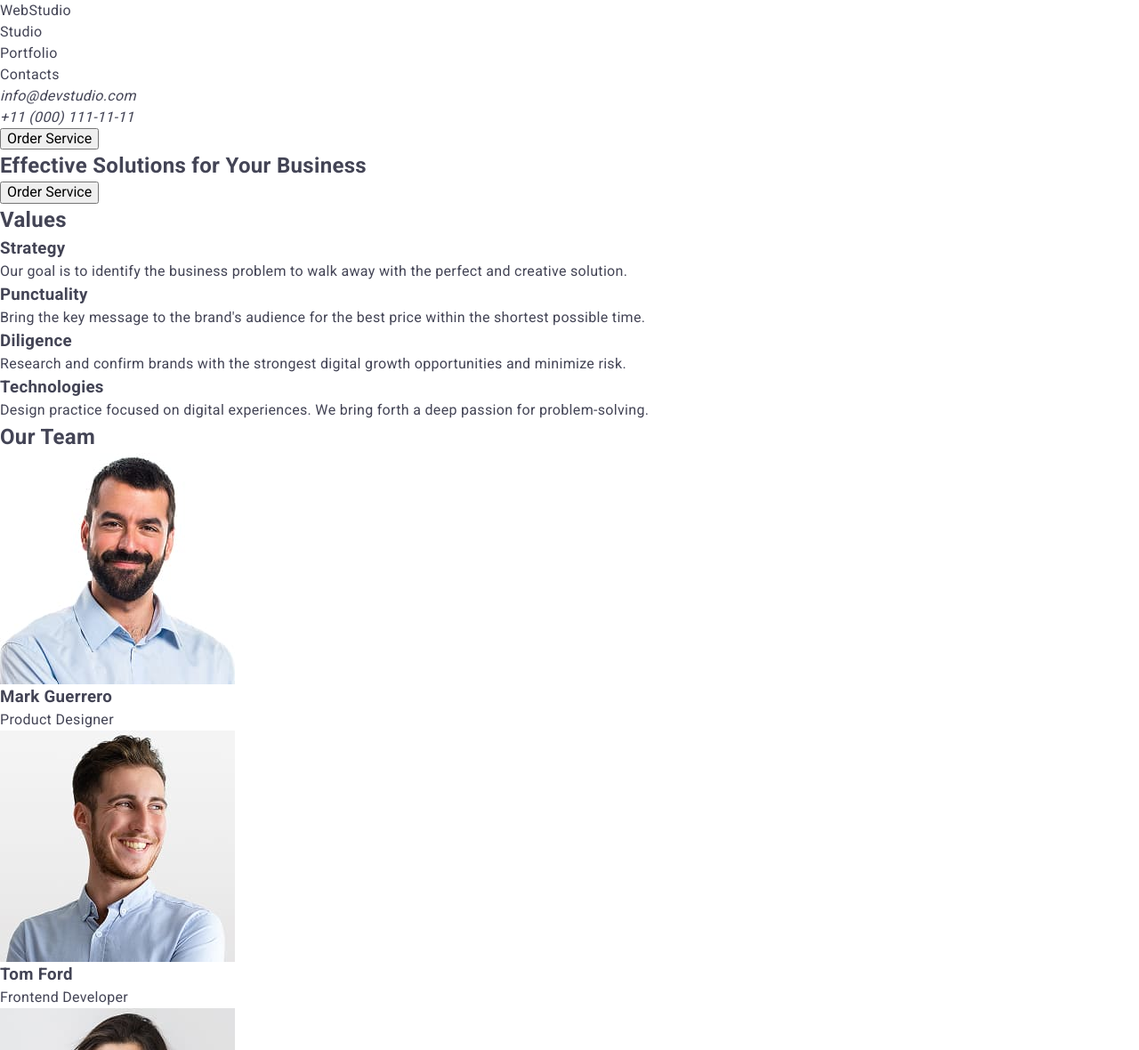
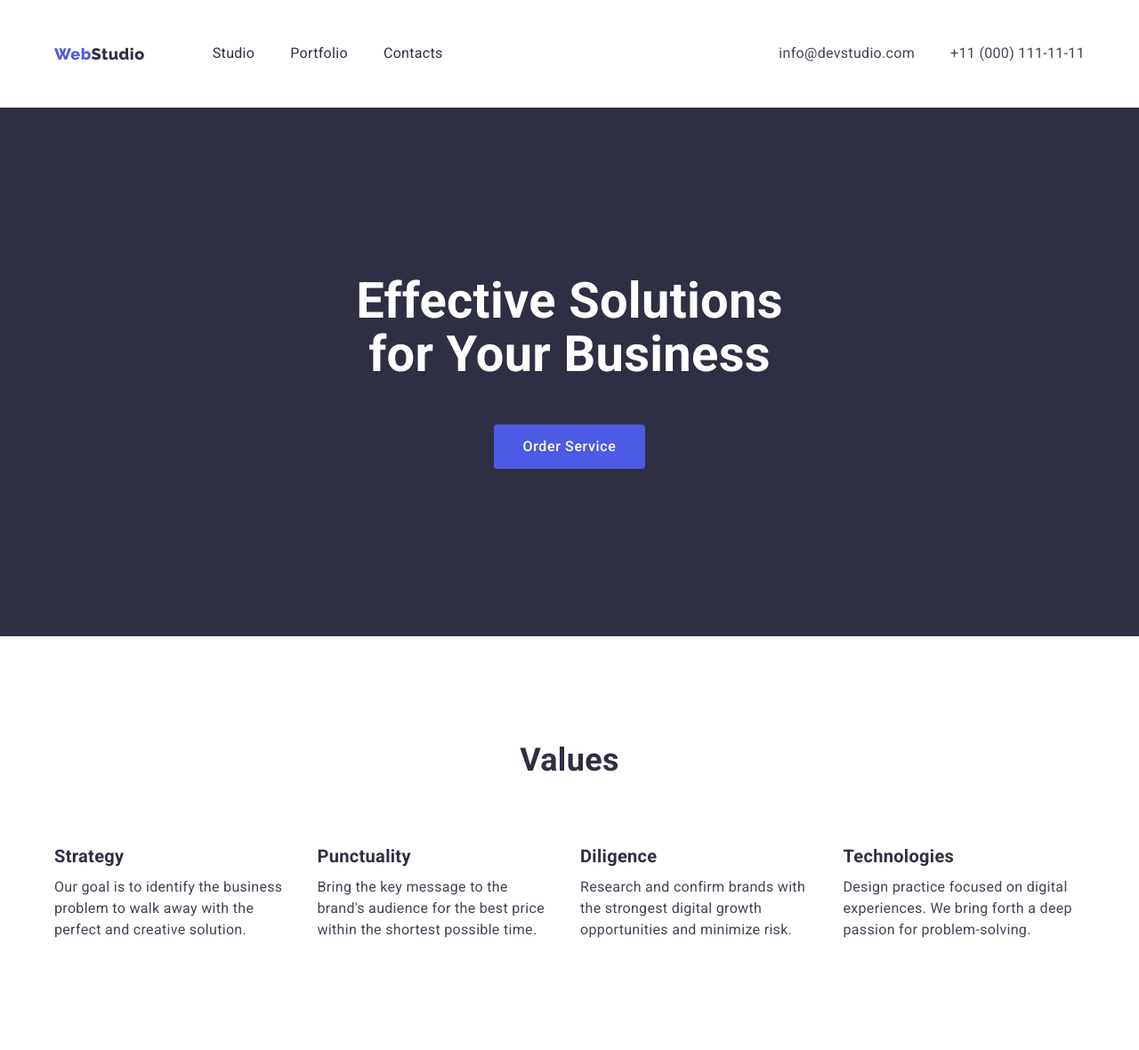
Before and after one commit to YuriiKyktenko/goit-markup-hw-02, a plain HTML site: page index.html in a window 1280 px wide. Shown: the top 1180 px of the page at 89% size. Drawn offline with nearby package versions, Linux system fonts and the light colour scheme.

Commit message:
end of day: header+hero+values; team wired

```diff
--- a/css/styles.css
+++ b/css/styles.css
@@ -86,3 +86,115 @@ body {
   max-width: 496px;
   margin: 0 auto 48px;
 }
+/* === Заголовки секций === */
+.section-title {
+  font-size: 36px;
+  line-height: 1.11;
+  color: var(--dark);
+  text-align: center;
+  margin-bottom: 72px;
+}
+
+/* === Values (4 колонки) === */
+.values-list {
+  display: grid;
+  grid-template-columns: repeat(4, 1fr);
+  gap: 24px;
+}
+
+/* === Team (4 карточки, светлый фон) === */
+.team {
+  background: var(--light);
+}
+.team-list {
+  display: grid;
+  grid-template-columns: repeat(4, 1fr);
+  gap: 24px;
+}
+
+.card {
+  background: #fff;
+  border: 1px solid var(--border);
+  border-radius: 4px;
+  overflow: hidden;
+  text-align: center;
+}
+.card h3 {
+  margin-top: 32px;
+  margin-bottom: 8px;
+  font-size: 20px;
+  color: var(--dark);
+}
+.card p {
+  margin-bottom: 32px;
+}
+
+/* === Portfolio (3 колонки) === */
+.portfolio-list {
+  display: grid;
+  grid-template-columns: repeat(3, 1fr);
+  gap: 48px 24px;
+}
+/* === Header (шапка) === */
+.logo {
+  font-family: "Raleway", sans-serif;
+  font-weight: 800;
+  font-size: 18px;
+  letter-spacing: 0.03em;
+  color: var(--dark);
+}
+.logo-accent {
+  color: var(--brand);
+}
+
+.header {
+  border-bottom: 1px solid var(--border);
+  background: var(--white);
+}
+.header-wrap {
+  display: flex;
+  align-items: center;
+  gap: 40px;
+  padding: 24px 0;
+}
+.nav {
+  display: flex;
+  align-items: center;
+  gap: 76px;
+}
+.menu {
+  display: flex;
+  gap: 40px;
+}
+.menu-link {
+  display: block;
+  padding: 24px 0;
+  color: var(--dark);
+}
+.menu-link:hover,
+.menu-link:focus {
+  color: var(--brand-hover);
+}
+.contacts {
+  margin-left: auto;
+  font-style: normal;
+}
+.contacts-list {
+  display: flex;
+  gap: 40px;
+}
+.contacts-link:hover,
+.contacts-link:focus {
+  color: var(--brand-hover);
+}
+
+/* Небольшой косметический ап для карточек */
+.values-list h3 {
+  font-size: 20px;
+  color: var(--dark);
+  margin-bottom: 8px;
+}
+.team-list img {
+  width: 100%;
+  height: auto;
+} /* чтобы фото в карточке тянулось по ширине */
--- a/index.html
+++ b/index.html
@@ -4,6 +4,7 @@
     <meta charset="UTF-8" />
     <meta name="viewport" content="width=device-width, initial-scale=1.0" />
     <title>WebStudio</title>
+
     <!-- Google Fonts -->
     <link rel="preconnect" href="https://fonts.googleapis.com" />
     <link rel="preconnect" href="https://fonts.gstatic.com" crossorigin />
@@ -12,7 +13,7 @@
       rel="stylesheet"
     />
 
-    <!-- modern-normalize — ОБЯЗАТЕЛЬНО до твоих стилей -->
+    <!-- modern-normalize (выравнивает дефолтные стили браузеров) -->
     <link
       rel="stylesheet"
       href="https://cdn.jsdelivr.net/npm/modern-normalize@2.0.0/modern-normalize.min.css"
@@ -22,38 +23,52 @@
     <link rel="stylesheet" href="./css/styles.css" />
   </head>
   <body>
-    <header>
-      <nav>
-        <a href="./index.html">WebStudio</a>
-        <ul>
-          <li><a href="#">Studio</a></li>
-          <li><a href="#">Portfolio</a></li>
-          <li><a href="#">Contacts</a></li>
+    <header class="header">
+      <div class="container header-wrap">
+        <nav class="nav">
+          <a href="./index.html" class="logo"
+            ><span class="logo-accent">Web</span>Studio</a
+          >
+          <ul class="menu">
+            <li><a class="menu-link" href="#">Studio</a></li>
+            <li><a class="menu-link" href="#">Portfolio</a></li>
+            <li><a class="menu-link" href="#">Contacts</a></li>
           </ul>
         </nav>
-      <address>
-        <ul>
-          <li><a href="mailto:info@devstudio.com">info@devstudio.com</a></li>
-          <li><a href="tel:+110001111111">+11 (000) 111-11-11</a></li>
+        <address class="contacts">
+          <ul class="contacts-list">
+            <li>
+              <a class="contacts-link" href="mailto:info@devstudio.com"
+                >info@devstudio.com</a
+              >
+            </li>
+            <li>
+              <a class="contacts-link" href="tel:+110001111111"
+                >+11 (000) 111-11-11</a
+              >
+            </li>
           </ul>
         </address>
-
-      <button type="button">Order Service</button>
+      </div>
     </header>
-
     <main>
-      <section>
-        <h1>Effective Solutions for Your Business</h1>
-        <button type="button">Order Service</button>
+      <!-- HERO -->
+      <section class="hero">
+        <div class="container">
+          <h1 class="hero-title">Effective Solutions for Your Business</h1>
+          <button type="button" class="btn">Order Service</button>
+        </div>
       </section>
-      <section>
-        <h2>Values</h2>
-        <ul>
+      <!-- VALUES -->
+      <section class="section">
+        <div class="container">
+          <h2 class="section-title">Values</h2>
+          <ul class="values-list">
             <li>
               <h3>Strategy</h3>
               <p>
-              Our goal is to identify the business problem to walk away with the
-              perfect and creative solution.
+                Our goal is to identify the business problem to walk away with
+                the perfect and creative solution.
               </p>
             </li>
             <li>
@@ -78,8 +93,11 @@
               </p>
             </li>
           </ul>
+        </div>
       </section>
-      <section>
+      <!-- TEAM -->
+      <section class="section">
+        <div class="container">
           <h2>Our Team</h2>
           <ul>
             <li>
@@ -103,15 +121,20 @@
               <p>UI Designer</p>
             </li>
           </ul>
+        </div>
       </section>
     </main>
 
-    <footer>
-      <a href="./index.html">WebStudio</a>
+    <footer class="footer">
+      <div class="container">
+        <a href="./index.html" class="logo"
+          ><span class="logo-accent">Web</span>Studio</a
+        >
         <p>
-        Increase the flow of customers and sales for your business with digital
-        marketing &amp; growth solutions.
+          Increase the flow of customers and sales for your business with
+          digital marketing &amp; growth solutions.
         </p>
+      </div>
     </footer>
   </body>
 </html>
```
Lines whose indentation alone changed are shown as unchanged.
